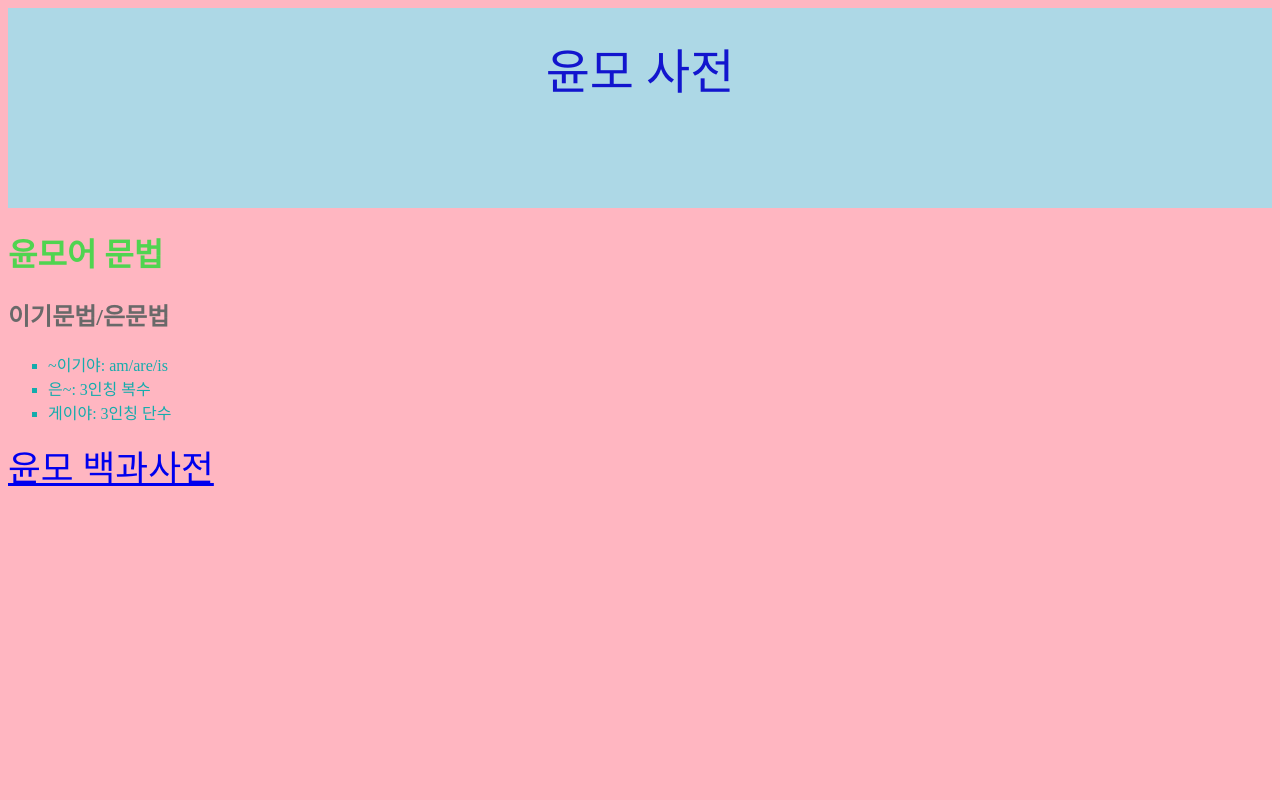
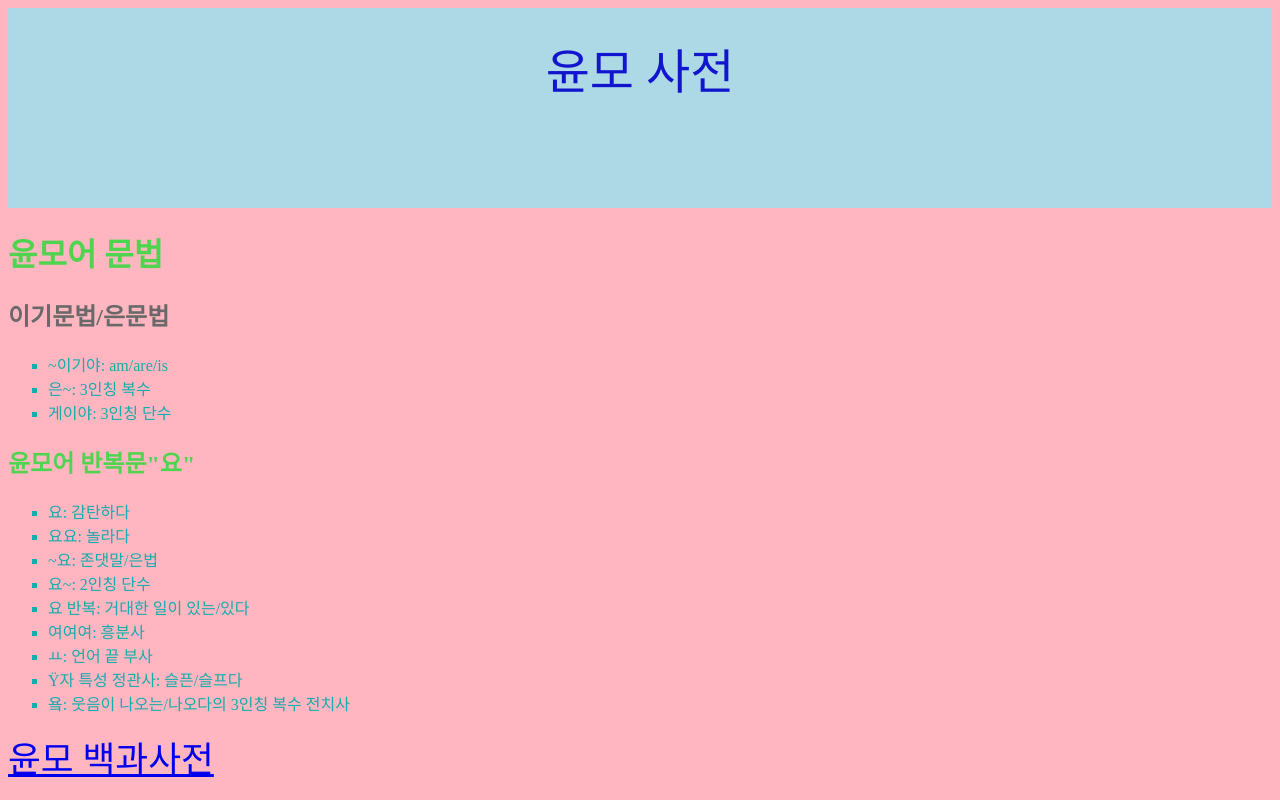
Before and after one commit to yunmo2847/yunmo-language, a plain HTML site: page index.html in a window 1280 px wide. Drawn offline with Linux system fonts and the light colour scheme.

Commit message:
Update index.html

```diff
--- a/index.html
+++ b/index.html
@@ -18,6 +18,39 @@
         <li>은~: 3인칭 복수</li>
         <li>게이야: 3인칭 단수</li>
     </ul>
+    <h2 style="color: rgb(80, 212, 80);">윤모어 반복문"요"</h1><ul style="color: rgb(20, 172, 172);list-style-type:square ;">
+        <li>요: 감탄하다</li>
+        <li>요요: 놀라다</li>
+        <li>~요: 존댓말/은법</li>
+        <li>요~: 2인칭 단수</li>
+        <li>요 반복: 거대한 일이 있는/있다</li>
+        <li>여여여: 흥분사</li>
+        <li>ㅛ: 언어 끝 부사</li>
+        <li>Ÿ자 특성 정관사: 슬픈/슬프다</li>
+        <li>욬: 웃음이 나오는/나오다의 3인칭 복수 전치사</li>
+    </ul>
+
+
+
+
+
+
+
+
+
+
+
+
+
+
+
+
+
+
+
+
+
+
     <div style="color:rgba(255, 228, 196, 0);font-size: 223%;"><a href="yunmo_encyclopedia.html">윤모 백과사전</a></div>
 </body>
 </html>
```
